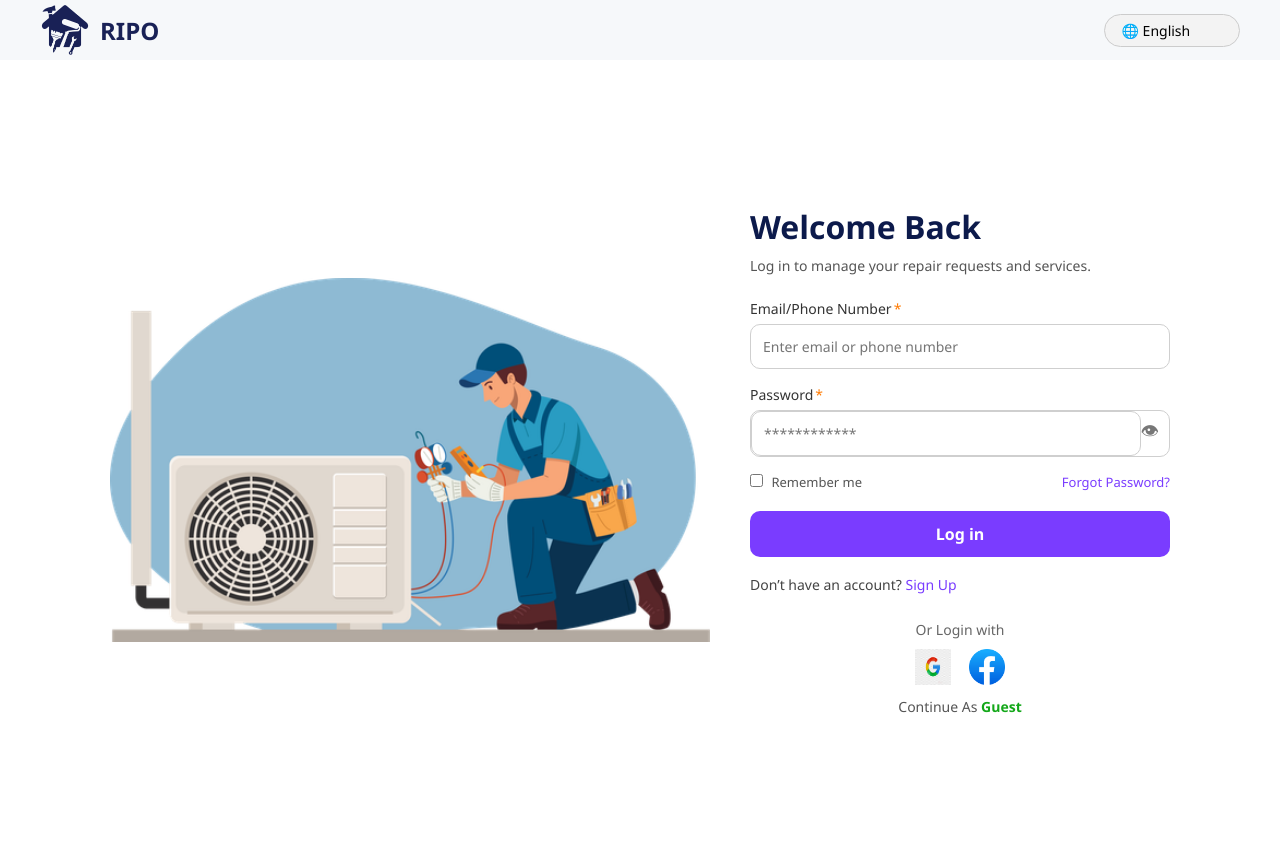
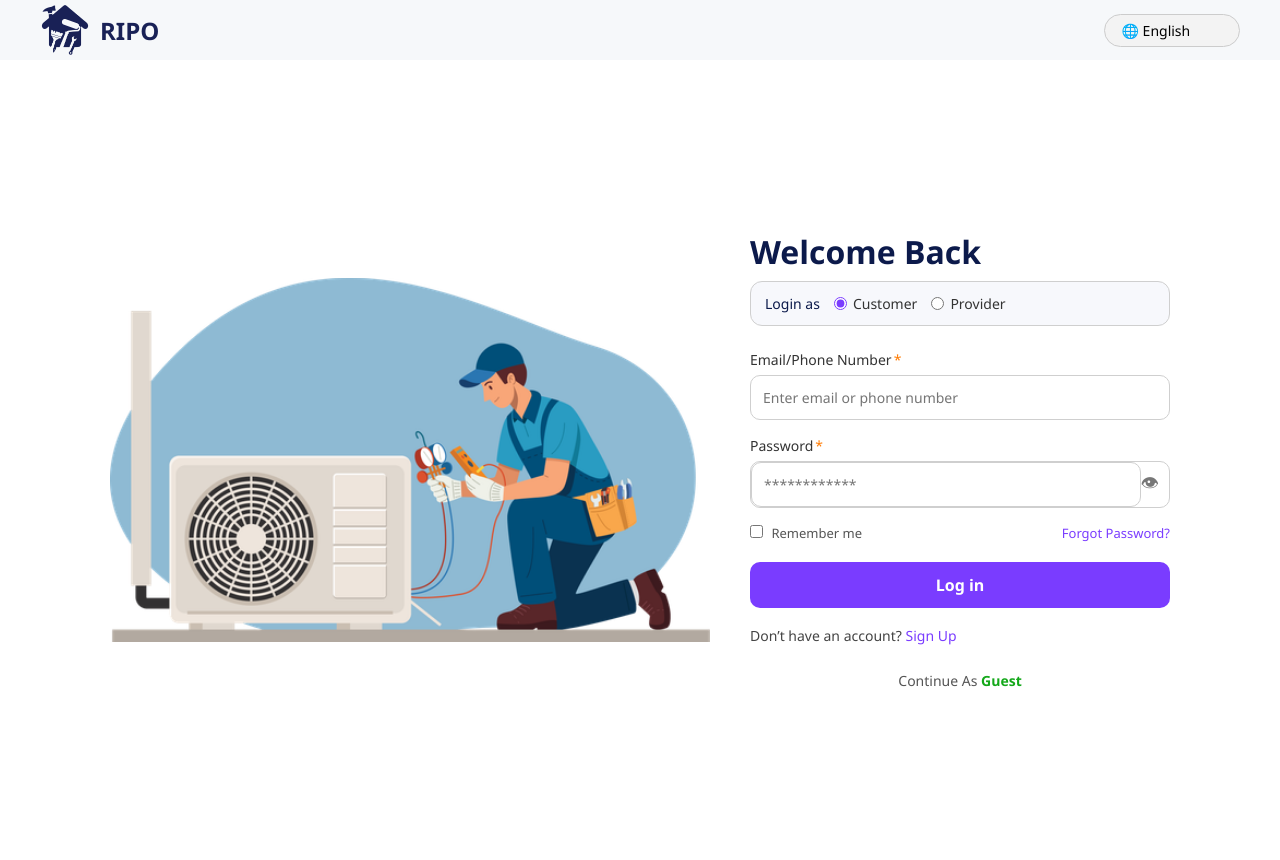
Before and after one commit to i-mTanvir/HRMS, a PHP site: page /login.html in a window 1280 px wide. Run offline with PHP 8.4, Linux system fonts and the light colour scheme.

Commit message:
Add role selection to login and signup forms, and update styles

```diff
--- a/login.html
+++ b/login.html
@@ -30,9 +30,11 @@
     <div class="login-right">
 
         <h1 class="login-title">Welcome Back</h1>
-        <p class="login-subtitle">
-            Log in to manage your repair requests and services.
-        </p>
+        <div class="login-role">
+            <span>Login as</span>
+            <label><input type="radio" name="loginRole" value="customer" checked> Customer</label>
+            <label><input type="radio" name="loginRole" value="provider"> Provider</label>
+        </div>
 
         <form class="login-form">
 
@@ -61,17 +63,11 @@
         </form>
 
         <p class="bottom-text">
-            Don’t have an account? <a href="#" class="link-main">Sign Up</a>
+            Don’t have an account? <a href="signupp.html" class="link-main">Sign Up</a>
         </p>
 
         <!-- SOCIAL + GUEST PART -->
         <div class="social-login">
-            <p class="social-title">Or Login with</p>
-
-            <div class="social-icons">
-                <img src="media/google.png" alt="Google login">
-                <img src="media/facebook.png" alt="Facebook login">
-            </div>
 
             <p class="guest-text">
                 Continue As <span class="guest-link">Guest</span>
--- a/stylelogin.css
+++ b/stylelogin.css
@@ -81,6 +81,31 @@ body {
     font-size: 32px;
     color: #0c1a4b;
     margin-bottom: 8px;
+}
+
+.login-role {
+    display: flex;
+    align-items: center;
+    gap: 14px;
+    padding: 12px 14px;
+    margin-bottom: 24px;
+    border: 1px solid #cfcfcf;
+    border-radius: 12px;
+    background: #f7f8fc;
+    font-size: 14px;
+    color: #0c1a4b;
+}
+
+.login-role label {
+    display: flex;
+    align-items: center;
+    gap: 6px;
+    color: #333;
+    cursor: pointer;
+}
+
+.login-role input[type="radio"] {
+    accent-color: #7a3cff;
 }
 
 .login-subtitle {
@@ -193,23 +218,9 @@ body {
     text-align: center;
 }
 
-.social-title {
-    font-size: 14px;
-    color: #666;
-    margin-bottom: 10px;
-}
 
-.social-icons {
-    display: flex;
-    justify-content: center;
-    gap: 18px;
-    margin-bottom: 12px;
-}
 
-.social-icons img {
-    width: 36px;
-    cursor: pointer;
-}
+
 
 .guest-text {
     font-size: 14px;
```
Also changed, not shown: signupp.css (+25 -21 lines), signupp.html (+5 -10 lines).
